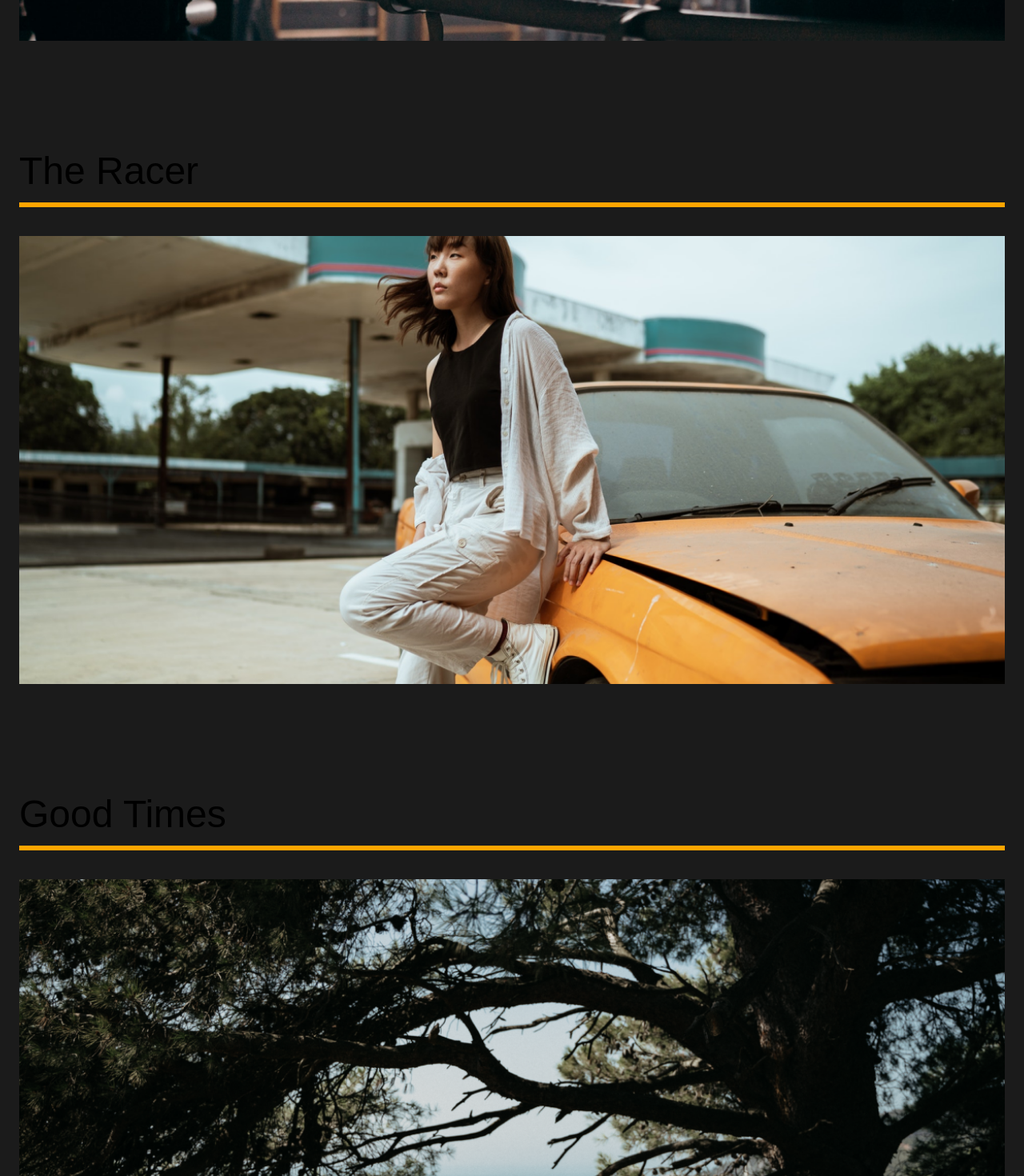
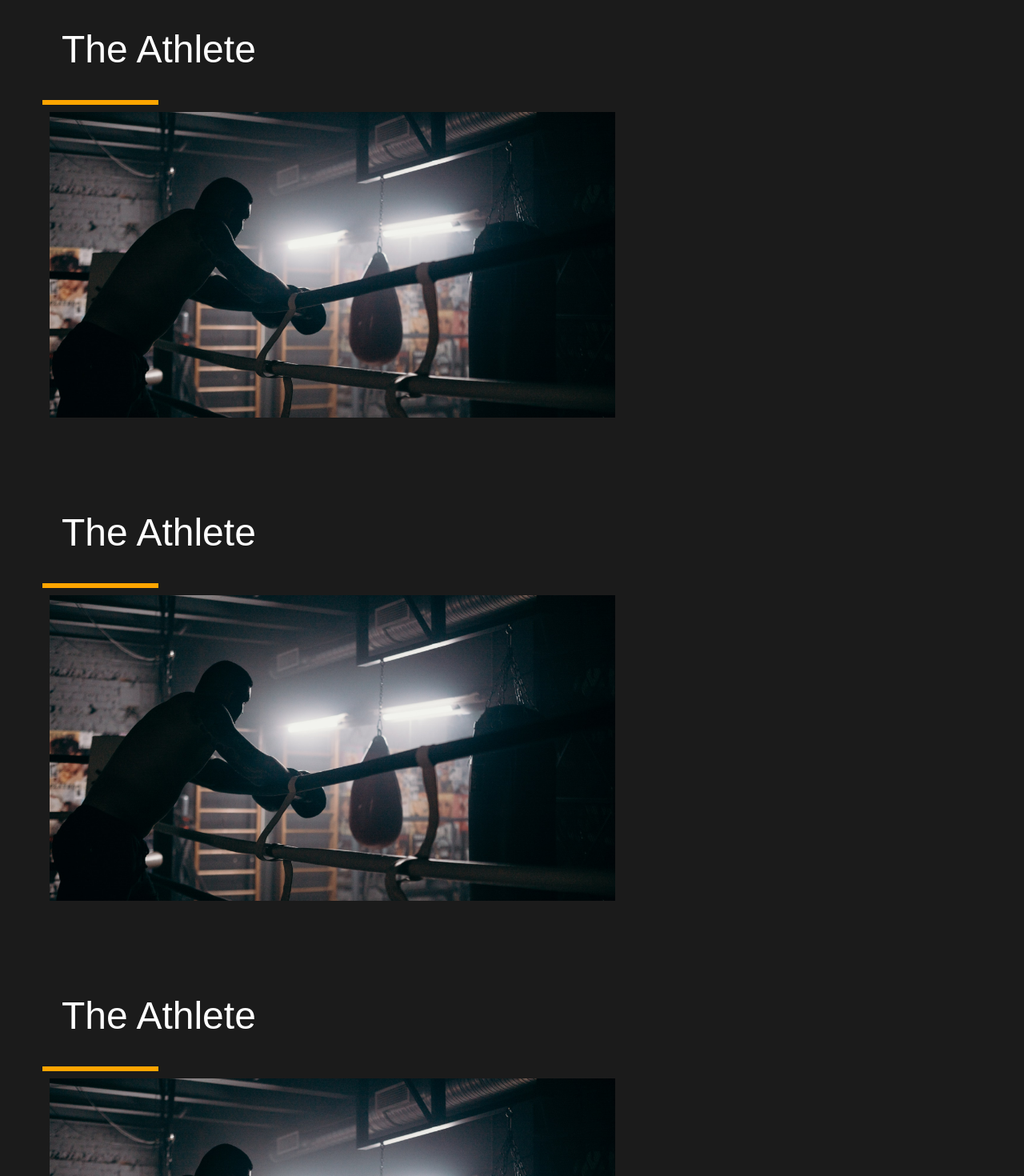
Before and after one commit to DeanDal1000/React-Portfolio, a React (Create React App) app: page /projects in a window 1280 px wide. Shown: the part 800-2270 px from the top of the page at 80% size. Built offline with nearby package versions, Linux system fonts and the light colour scheme.

Commit message:
Fix Projects

```diff
--- a/src/components/animation.js
+++ b/src/components/animation.js
@@ -28,7 +28,7 @@ export const titleAnimation = {
   show: {
     y: 0,
     transition: {
-      duration: 0.75,
+      duration: 0.5,
       ease: 'easeOut',
     },
   },
@@ -40,7 +40,7 @@ export const fade = {
     opacity: 1,
     transition: {
       ease: 'easeOut',
-      duration: 0.75,
+      duration: 0.5,
     },
   },
 };
@@ -51,7 +51,7 @@ export const imgAnimation = {
     scale: 1,
     opacity: 1,
     transition: {
-      duration: 0.75,
+      duration: 0.5,
       ease: 'easeOut',
     },
   },
@@ -60,7 +60,7 @@ export const imgAnimation = {
 export const lineAnimation = {
   hidden: { width: '0%' },
   show: {
-    width: '100%',
+    width: '20%',
     transition: { duration: 1 },
   },
 };
--- a/src/pages/Projects.js
+++ b/src/pages/Projects.js
@@ -4,7 +4,14 @@ import { Link } from 'react-router-dom';
 import athlete from '../img/athlete-small.png';
 import theracer from '../img/theracer-small.png';
 import goodtimes from '../img/goodtimes-small.png';
-import { Movie, Work, Hide } from '../styles/Project.element';
+import {
+  Movie,
+  Work,
+  Hide,
+  Row,
+  Column,
+  Card,
+} from '../styles/Project.element';
 //Animation
 import {
   pageAnimation,
@@ -17,33 +24,72 @@ import ScrollTop from '../components/ScrollTop';
 
 const Projects = () => {
   return (
+    // <Work exit="exit" variants={pageAnimation} initial="hidden" animate="show">
+    //   <Movie>
+    //     <motion.h2 variants={fade}>The Athlete</motion.h2>
+    //     <motion.div variants={lineAnimation} className="line"></motion.div>
+    //     <Link to="/projects/the-athlete">
+    //       <Hide>
+    //         <motion.img variants={imgAnimation} src={athlete} alt="athlete" />
+    //       </Hide>
+    //     </Link>
+    //   </Movie>
+    //   <Movie>
+    //     <motion.h2 variants={fade}>The Racer</motion.h2>
+    //     <div className="line"></div>
+    //     <Link to="/projects/the-racer">
+    //       <img variants={imgAnimation} src={theracer} alt="racer" />
+    //     </Link>
+    //   </Movie>
+    //   <Movie>
+    //     <motion.h2 variants={fade}>Good Times</motion.h2>
+    //     <div className="line"></div>
+    //     <Link to="/projects/good-times">
+    //       <img variants={imgAnimation} src={goodtimes} alt="goodtimes" />
+    //     </Link>
+    //   </Movie>
+    //   <ScrollTop />
+    // </Work>
     <Work exit="exit" variants={pageAnimation} initial="hidden" animate="show">
-      <Movie>
+      <Row>
+        <Column>
           <motion.h2 variants={fade}>The Athlete</motion.h2>
           <motion.div variants={lineAnimation} className="line"></motion.div>
+          <Card>
             <Link to="/projects/the-athlete">
-          <Hide>
               <motion.img variants={imgAnimation} src={athlete} alt="athlete" />
-          </Hide>
             </Link>
-      </Movie>
-      <Movie>
-        <motion.h2 variants={fade}>The Racer</motion.h2>
-        <div className="line"></div>
-        <Link to="/projects/the-racer">
-          <img variants={imgAnimation} src={theracer} alt="racer" />
+          </Card>
+        </Column>
+        <Column>
+          <motion.h2 variants={fade}>The Athlete</motion.h2>
+          <motion.div variants={lineAnimation} className="line"></motion.div>
+          <Card>
+            <Link to="/projects/the-athlete">
+              <motion.img variants={imgAnimation} src={athlete} alt="athlete" />
             </Link>
-      </Movie>
-      <Movie>
-        <motion.h2 variants={fade}>Good Times</motion.h2>
-        <div className="line"></div>
-        <Link to="/projects/good-times">
-          <img variants={imgAnimation} src={goodtimes} alt="goodtimes" />
+          </Card>
+        </Column>
+        <Column>
+          <motion.h2 variants={fade}>The Athlete</motion.h2>
+          <motion.div variants={lineAnimation} className="line"></motion.div>
+          <Card>
+            <Link to="/projects/the-athlete">
+              <motion.img variants={imgAnimation} src={athlete} alt="athlete" />
             </Link>
-      </Movie>
-      <ScrollTop />
+          </Card>
+        </Column>
+        <Column>
+          <motion.h2 variants={fade}>The Athlete</motion.h2>
+          <motion.div variants={lineAnimation} className="line"></motion.div>
+          <Card>
+            <Link to="/projects/the-athlete">
+              <motion.img variants={imgAnimation} src={athlete} alt="athlete" />
+            </Link>
+          </Card>
+        </Column>
+      </Row>
     </Work>
   );
 };
-
 export default Projects;
--- a/src/styles/Project.element.js
+++ b/src/styles/Project.element.js
@@ -15,15 +15,24 @@ export const Work = styled(motion.div)`
 
 export const Movie = styled.div`
   padding-bottom: 10rem;
+  //Fix Line
   .line {
     height: 0.5rem;
     background: orange;
-    margin-bottom: 3rem;
+    margin: 3rem;
+    left: 10rem;
   }
   img {
-    width: 100%;
-    height: 70vh;
+    width: 33%;
+    padding: 0.75rem;
+    height: 50vh;
     object-fit: cover;
+    flex-direction: column;
+    @media (max-width: 1300px) {
+      display: block;
+      margin: 2rem 2rem;
+      width: 50%;
+    }
   }
 `;
 
@@ -32,10 +41,57 @@ export const Hide = styled.div`
 `;
 
 //Frame Animation
-
 export const Frame1 = styled(motion.div)`
   position: fixed;
   left: 0;
   top: 10%;
   width: 100;
 `;
+
+export const Row = styled.div`
+  margin: 0 -5px;
+  /* Clear floats after the columns */
+  &:after {
+    content: '';
+    display: table;
+    clear: both;
+  }
+`;
+
+export const Column = styled.div`
+  /* Float four columns side by side */
+  float: left;
+  width: 33%;
+  padding: 0 10px 20px;
+  overflow: hidden;
+  .line {
+    height: 0.5rem;
+    background: orange;
+    width: 20%;
+    /* margin-bottom: 3rem; */
+  }
+
+  @media (max-width: 1300px) {
+    display: block;
+    margin: 2rem 2rem;
+    width: 60%;
+  }
+  h2 {
+    padding: 1rem 0rem;
+    color: white;
+    @media (max-width: 1300px) {
+      display: block;
+      margin: 2rem 2rem;
+      width: 60%;
+    }
+  }
+`;
+
+export const Card = styled.div`
+  img {
+    width: 100%;
+    padding: 0.75rem;
+    height: 50vh;
+    object-fit: cover;
+  }
+`;
```
Also changed, not shown: src/components/AboutSection.js (+5 -2 lines). Lines whose indentation alone changed are shown as unchanged.
